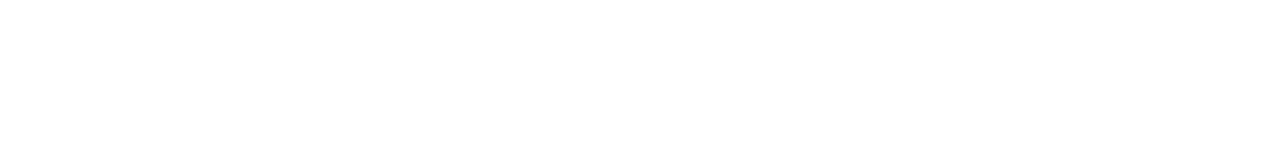
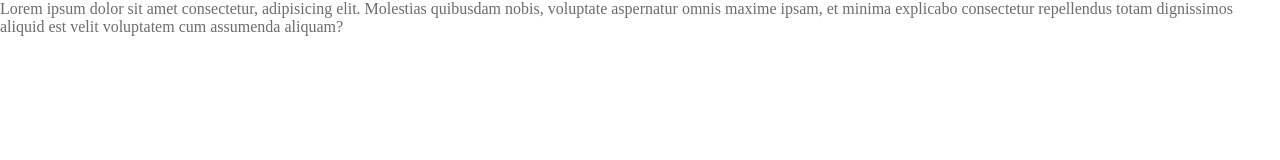
Before and after one commit to leozanidev/projeto-travelgram, a plain HTML site: page index.html in a window 1280 px wide. Drawn offline with Linux system fonts and the light colour scheme.

Commit message:
initial style guide

```diff
--- a/index.html
+++ b/index.html
@@ -8,6 +8,8 @@
   <link rel="stylesheet" href="styles/index.css">
 </head>
 <body>
-
+  <p>
+    Lorem ipsum dolor sit amet consectetur, adipisicing elit. Molestias quibusdam nobis, voluptate aspernatur omnis maxime ipsam, et minima explicabo consectetur repellendus totam dignissimos aliquid est velit voluptatem cum assumenda aliquam?
+  </p>
 </body>
 </html>
--- a/styles/global.css
+++ b/styles/global.css
@@ -4,3 +4,22 @@
   padding: 0;
   box-sizing: border-box;
 }
+
+/* Estilos que deverão ser usados no projeto todo, por isso no root */
+:root {
+  /* Cor para o produto */
+  --brand-color: #EF5F4C;
+  /* Cor do Shape */
+  --bg-color: #FFFFFF;
+  --surface-color: #F5F5F5;
+  --skeleton-color: #D9D9D9;
+  --shape-transparency: #ffffff91;
+  /*Cores dos texto  */
+  --txt-primary: #313131;
+  --txt-secondary: #6C6C6C;
+}
+
+body {
+  color: var(--txt-secondary);
+  background-color: var(--bg-color);
+}
```
Also changed, not shown: assets/AirplaneTilt.svg (added), assets/Image 01.png (added), assets/Image 02.png (added), assets/Image 03.png (added), assets/Image 04.png (added), assets/Image 05.png (added), assets/Image 06.png (added), assets/Image 07.png (added), assets/Image 08.png (added), assets/Image 09.png (added), assets/Image 10.png (added), assets/Image 11.png (added), assets/Image.svg (added), assets/Logo.svg (added), 2 more files, 1 other file.
